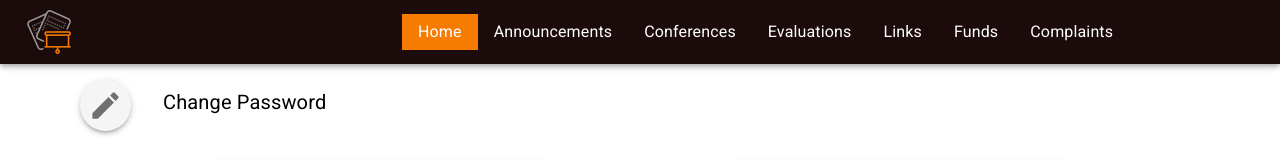
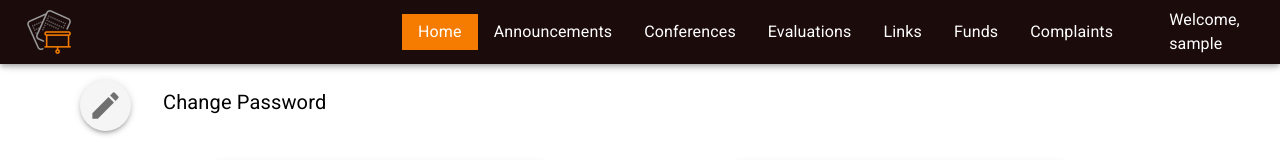
Before and after one commit to miladghantous/GUC-Site, a React (Vite) app in the folder frontend/: page /home in a window 1280 px wide. Shown: the top 160 px of the page. Built offline with nearby package versions, Linux system fonts and the light colour scheme; sample sign-in values are in the browser's storage.

Commit message:
few modifications

```diff
--- a/frontend/src/components/NavBar.tsx
+++ b/frontend/src/components/NavBar.tsx
@@ -7,7 +7,7 @@ import { Link, useLocation } from "react-router-dom";
 import logo from "../assets/logo.png";
 import { useNavigate } from "react-router-dom";
 import LogoutIcon from "@mui/icons-material/Logout";
-import { IconButton } from "@mui/material";
+import { IconButton, Typography } from "@mui/material";
 
 const StyledAppBar = styled(AppBar)({
   backgroundColor: "#1c0b0b",
@@ -30,6 +30,7 @@ const Navbar = () => {
   const location = useLocation();
 
   const role = sessionStorage.getItem("role");
+  const username = sessionStorage.getItem("username")
   const isAdmin = role === "ADMIN";
   // const isInstructor = role === "INSTRUCTOR";
 
@@ -174,12 +175,23 @@ const Navbar = () => {
             </Box>
           )}
         </Box>
+        <Box
+        sx={{
+          ml: 5,
+          mr: 5
+        }}
+        >
+        <Typography>
+          Welcome, {username}
+        </Typography>
+
+        </Box>
         {/* Logout Icon */}
         <Box
           sx={{
-            marginLeft: 40,
+            marginLeft: 10,
           }}
-        >
+          >
           <IconButton onClick={handleLogout}>
             <LogoutIcon
               sx={{
```
